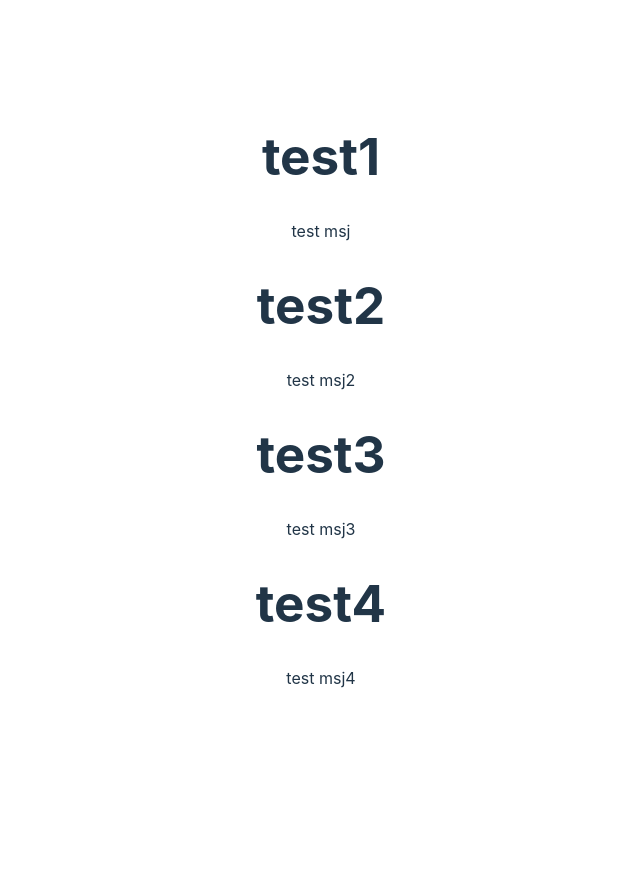
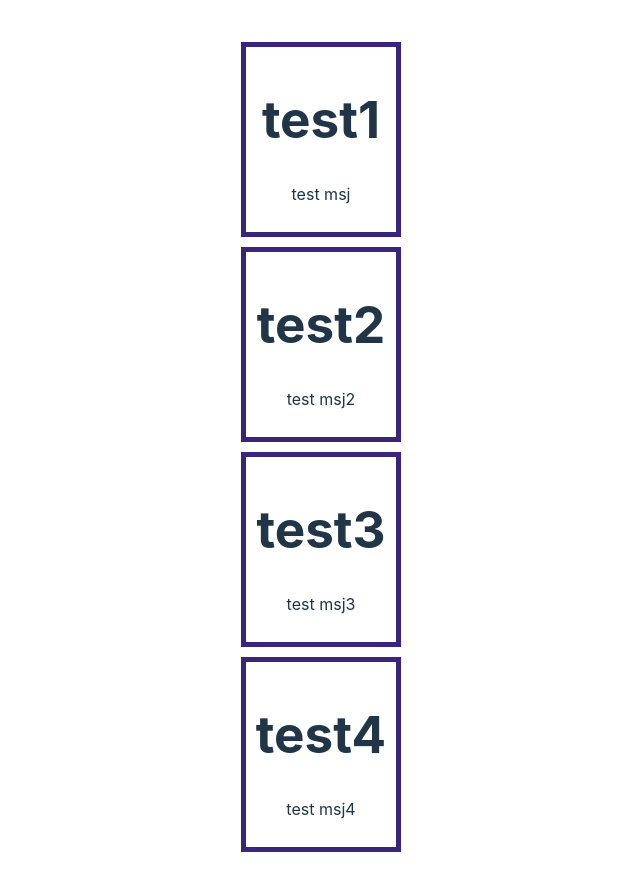
Before and after one commit to gadius/curso-reactjs, a React (Vite) app: page / in a window 1280 px wide. Shown: the top 890 px of the page, without its empty margins (319-959 px from the left). Before the commit the page ends 800 px from the top, so only its background shows below. Built offline with nearby package versions, Linux system fonts and the light colour scheme; the HTML template or start-up script is replaced by a standard one.

Commit message:
Adding style using className and Post.module.css to get unique classes id to avoid collision

```diff
--- a/src/components/Post.jsx
+++ b/src/components/Post.jsx
@@ -1,5 +1,7 @@
+import classes from './Post.module.css';
+
 function Post(props){
-    return <div>
+    return <div className={classes.post}>
         <h1>{props.author}</h1>
         <p>{props.body}</p>
     </div>
--- /dev/null
+++ b/src/components/Post.module.css
@@ -0,0 +1,5 @@
+.post{
+    border: 5px solid #3b257c;
+    padding: 10px;
+    margin: 10px;
+}
```
